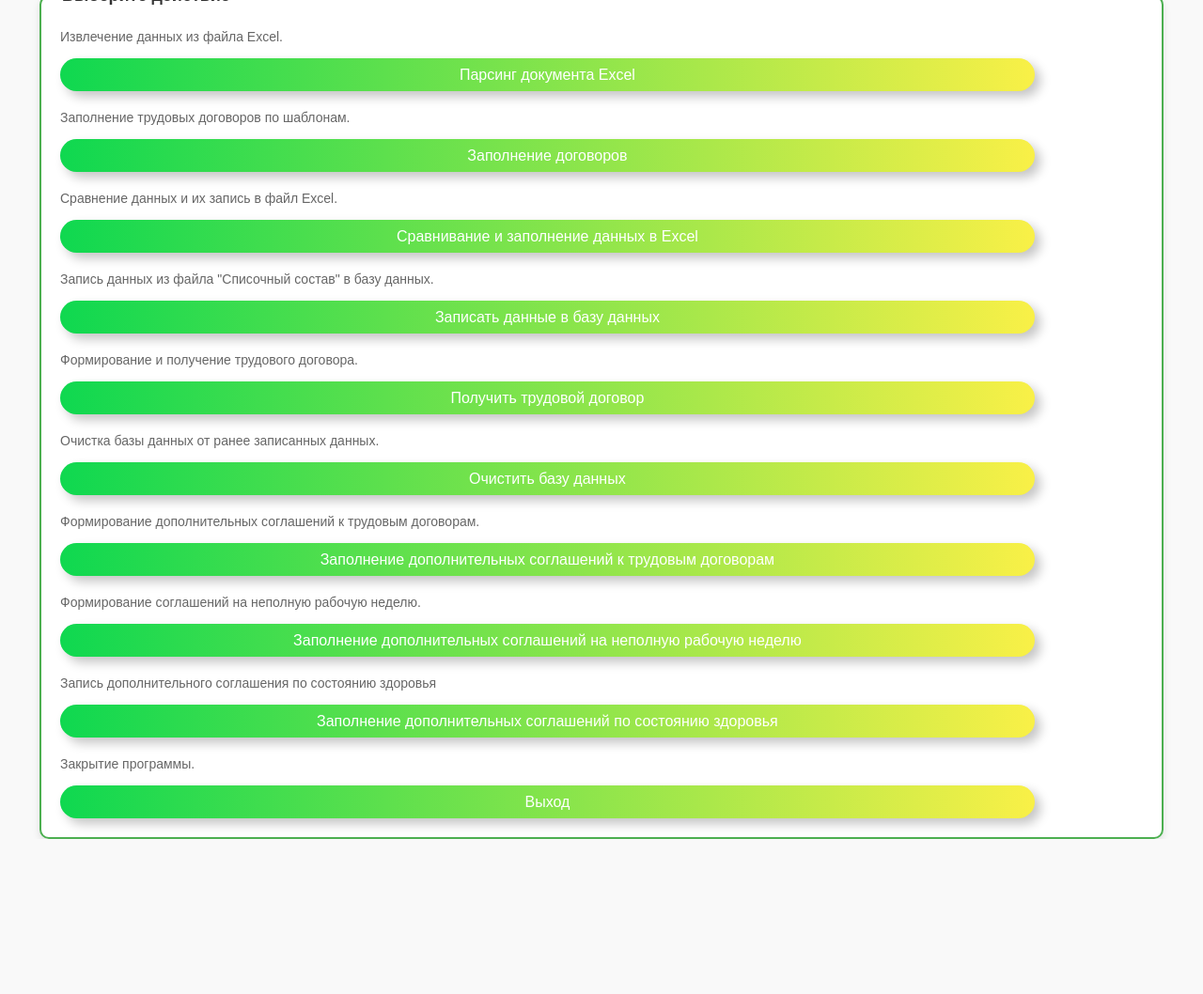
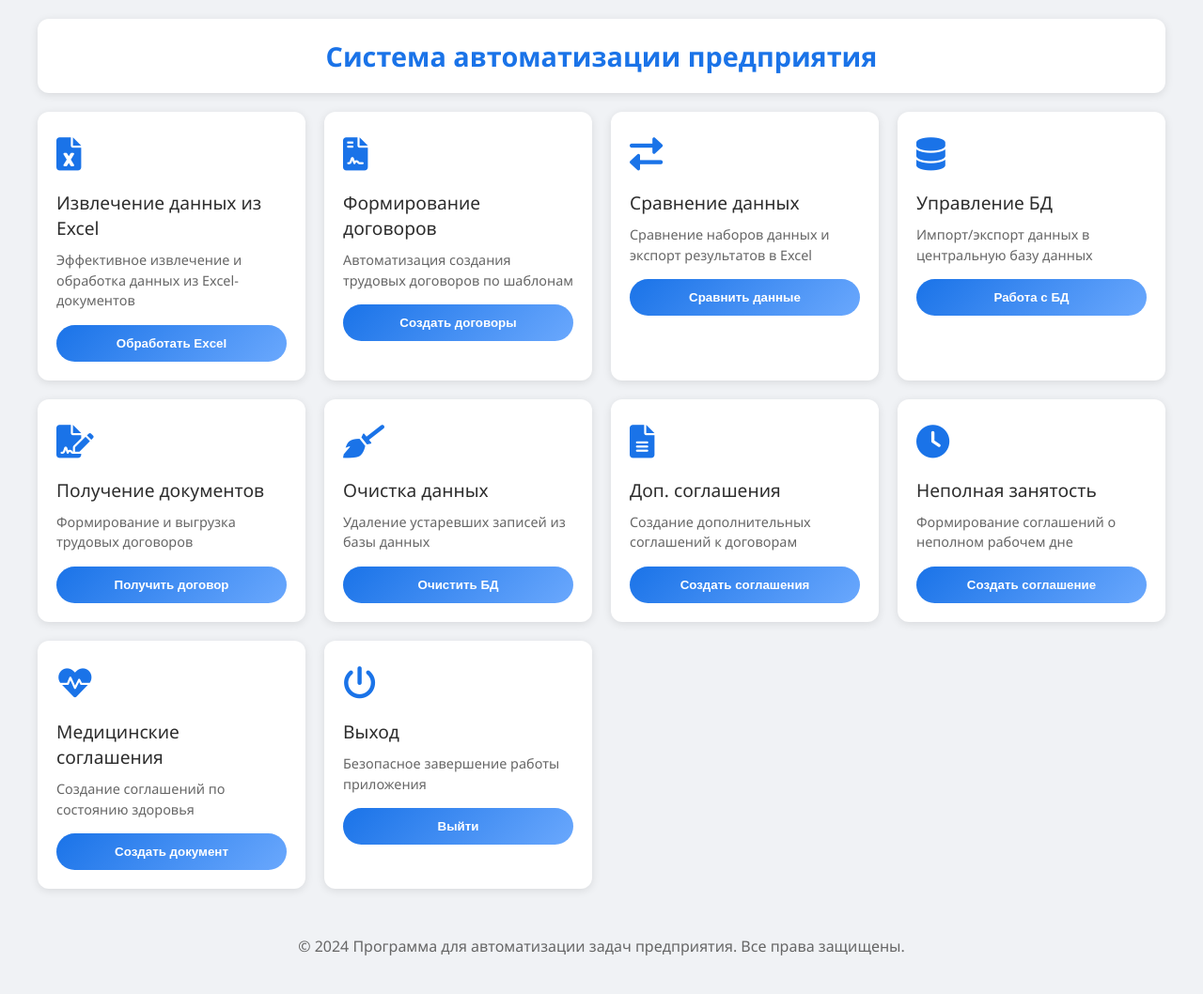
Before and after one commit to PyRusAdmin/filling-out-employment-contracts-by.-PyRusAdmin, a FastAPI app: page / in a window 1280 px wide. Shown: the whole page at 94% size. Before the commit the page ends 893 px from the top, so only its background shows below. Run offline with FastAPI, Linux system fonts and the light colour scheme.

Commit message:
Изменен внешний вид проекта.

```diff
--- a/templates/index.html
+++ b/templates/index.html
@@ -1,149 +1,207 @@
 <!DOCTYPE html>
-<html lang="en">
+<html lang="ru">
 <head>
     <meta charset="UTF-8">
-    <meta name="viewport" content="width=device-width, initial-scale=1.0"> <!-- Добавляем viewport для адаптивности -->
-    <title>Программа для автоматизации задач</title>
+    <meta name="viewport" content="width=device-width, initial-scale=1.0">
+    <title>Программа для автоматизации задач предприятия</title>
+    <link rel="stylesheet" href="https://cdnjs.cloudflare.com/ajax/libs/font-awesome/6.0.0/css/all.min.css">
     <style>
-        /* Основные стили */
         body {
-            font-family: Arial, sans-serif;
+            font-family: 'Segoe UI', Tahoma, Geneva, Verdana, sans-serif;
             margin: 0;
-            padding: 0;
-            background-color: #f9f9f9;
+            padding: 20px;
+            background-color: #f0f2f5;
             color: #333;
-            display: flex;
-            justify-content: center;
-            align-items: center;
-            height: 100vh;
-            flex-direction: column; /* Центрирование по вертикали */
+            min-height: 100vh;
+        }
+
+        .app-container {
+            max-width: 1200px;
+            margin: 0 auto;
+        }
+
+        header {
+            background: white;
+            padding: 20px;
+            border-radius: 12px;
+            box-shadow: 0 2px 10px rgba(0,0,0,0.1);
+            margin-bottom: 20px;
         }
 
         h1 {
+            color: #1a73e8;
+            font-size: 1.8em;
+            margin: 0;
             text-align: center;
-            margin-bottom: 20px;
-            color: #4caf50;
         }
 
-        fieldset {
-            border: 2px solid #4caf50;
-            border-radius: 10px;
-            padding: 20px;
-            max-width: 90%; /* Адаптивная ширина */
-            width: 100%;
-            background-color: #fff;
-            box-shadow: 0 4px 8px rgba(0, 0, 0, 0.1);
+        .grid-container {
+            display: grid;
+            grid-template-columns: repeat(auto-fit, minmax(280px, 1fr));
+            gap: 20px;
         }
 
-        legend {
-            font-size: 18px;
-            color: #333;
-            font-weight: bold;
+        .feature-card {
+            background: white;
+            border-radius: 12px;
+            padding: 20px;
+            box-shadow: 0 2px 10px rgba(0,0,0,0.1);
+            transition: transform 0.2s;
         }
 
-        form {
-            display: grid;
-            gap: 15px;
+        .feature-card:hover {
+            transform: translateY(-5px);
         }
 
-        button {
-            width: 90%; /* Занимает всю доступную ширину */
-            height: 35px;
-            border: none;
-            border-radius: 30px;
-            font-size: 16px;
-            font-family: inherit;
-            color: #fff;
-            cursor: pointer;
-            position: relative;
-            overflow: hidden;
-            z-index: 1;
-            transition: transform 0.3s ease;
-            background-image: linear-gradient(to right, #0fd850 0%, #f9f047 100%);
-            box-shadow: 6px 6px 12px #c5c5c5, -6px -6px 12px #ffffff;
+        .feature-icon {
+            font-size: 2.2em;
+            color: #1a73e8;
+            margin-bottom: 15px;
         }
 
-        button:hover {
-            transform: scale(1.05);
+        .feature-title {
+            font-size: 1.2em;
+            color: #2d2d2d;
+            margin: 10px 0;
         }
 
-        button::before {
-            content: '';
-            width: 0;
-            height: 100%;
-            border-radius: 30px;
-            position: absolute;
-            top: 0;
-            left: 0;
-            background-image: linear-gradient(to right, #00b894 0%, #ffbe76 100%);
-            transition: width 0.5s ease;
-            z-index: -1;
+        .feature-description {
+            color: #666;
+            font-size: 0.9em;
+            line-height: 1.5;
         }
 
-        button:hover::before {
+        .action-button {
             width: 100%;
+            padding: 12px;
+            background: linear-gradient(135deg, #1a73e8, #6aa8fd);
+            border: none;
+            border-radius: 25px;
+            color: white;
+            font-weight: 600;
+            cursor: pointer;
+            transition: 0.3s;
+            margin-top: 15px;
         }
 
-        .description {
-            font-size: 14px;
-            color: #666;
-            margin: 5px 0 0;
-            word-wrap: break-word; /* Перенос текста при необходимости */
+        .action-button:hover {
+            background: linear-gradient(135deg, #1557b0, #4a8df7);
         }
 
-        /* Медиа-запросы для маленьких экранов */
-        @media (max-width: 600px) {
-            button {
-                height: 40px; /* Уменьшаем высоту кнопок */
-                font-size: 14px; /* Уменьшаем размер шрифта */
+        footer {
+            text-align: center;
+            margin-top: 30px;
+            padding: 20px;
+            color: #666;
+        }
+
+        @media (max-width: 768px) {
+            h1 {
+                font-size: 1.5em;
             }
 
-            .description {
-                font-size: 12px; /* Уменьшаем размер шрифта описания */
+            .feature-card {
+                padding: 15px;
+            }
+
+            .action-button {
+                padding: 10px;
+                font-size: 0.9em;
             }
         }
     </style>
 </head>
 <body>
-<h1>Программа для автоматизации задач</h1>
-<fieldset>
-    <legend>Выберите действие</legend>
-    <form method="post" action="{{ url_for('action') }}">
-        <div class="description">Извлечение данных из файла Excel.</div>
-        <button type="submit" name="user_input" value="1">Парсинг документа Excel</button>
+    <div class="app-container">
+        <header>
+            <h1>Система автоматизации предприятия</h1>
+        </header>
 
-        <div class="description">Заполнение трудовых договоров по шаблонам.</div>
-        <button type="submit" name="user_input" value="2">Заполнение договоров</button>
+        <div class="grid-container">
+            <div class="feature-card">
+                <div class="feature-icon"><i class="fas fa-file-excel"></i></div>
+                <div class="feature-title">Извлечение данных из Excel</div>
+                <div class="feature-description">Эффективное извлечение и обработка данных из Excel-документов</div>
+                <button class="action-button" onclick="handleAction(1)">Обработать Excel</button>
+            </div>
 
-        <div class="description">Сравнение данных и их запись в файл Excel.</div>
-        <button type="submit" name="user_input" value="3">Сравнивание и заполнение данных в Excel</button>
+            <div class="feature-card">
+                <div class="feature-icon"><i class="fas fa-file-contract"></i></div>
+                <div class="feature-title">Формирование договоров</div>
+                <div class="feature-description">Автоматизация создания трудовых договоров по шаблонам</div>
+                <button class="action-button" onclick="handleAction(2)">Создать договоры</button>
+            </div>
 
-        <div class="description">Запись данных из файла "Списочный состав" в базу данных.</div>
-        <button type="button" onclick="window.location.href='/import_excel_form'">Записать данные в базу данных</button>
+            <div class="feature-card">
+                <div class="feature-icon"><i class="fas fa-exchange-alt"></i></div>
+                <div class="feature-title">Сравнение данных</div>
+                <div class="feature-description">Сравнение наборов данных и экспорт результатов в Excel</div>
+                <button class="action-button" onclick="handleAction(3)">Сравнить данные</button>
+            </div>
 
-        <div class="description">Формирование и получение трудового договора.</div>
-        <button type="submit" name="user_input" value="5">Получить трудовой договор</button>
+            <div class="feature-card">
+                <div class="feature-icon"><i class="fas fa-database"></i></div>
+                <div class="feature-title">Управление БД</div>
+                <div class="feature-description">Импорт/экспорт данных в центральную базу данных</div>
+                <button class="action-button" onclick="location.href='/import_excel_form'">Работа с БД</button>
+            </div>
 
-        <div class="description">Очистка базы данных от ранее записанных данных.</div>
-        <button type="submit" name="user_input" value="7">Очистить базу данных</button>
+            <div class="feature-card">
+                <div class="feature-icon"><i class="fas fa-file-signature"></i></div>
+                <div class="feature-title">Получение документов</div>
+                <div class="feature-description">Формирование и выгрузка трудовых договоров</div>
+                <button class="action-button" onclick="handleAction(5)">Получить договор</button>
+            </div>
 
-        <div class="description">Формирование дополнительных соглашений к трудовым договорам.</div>
-        <button type="submit" name="user_input" value="8">Заполнение дополнительных соглашений к трудовым договорам
-        </button>
+            <div class="feature-card">
+                <div class="feature-icon"><i class="fas fa-broom"></i></div>
+                <div class="feature-title">Очистка данных</div>
+                <div class="feature-description">Удаление устаревших записей из базы данных</div>
+                <button class="action-button" onclick="handleAction(7)">Очистить БД</button>
+            </div>
 
-        <div class="description">Формирование соглашений на неполную рабочую неделю.</div>
-        <button type="submit" name="user_input" value="9">Заполнение дополнительных соглашений на неполную рабочую
-            неделю
-        </button>
+            <div class="feature-card">
+                <div class="feature-icon"><i class="fas fa-file-alt"></i></div>
+                <div class="feature-title">Доп. соглашения</div>
+                <div class="feature-description">Создание дополнительных соглашений к договорам</div>
+                <button class="action-button" onclick="handleAction(8)">Создать соглашения</button>
+            </div>
 
-        <div class="description">Запись дополнительного соглашения по состоянию здоровья</div>
-        <button type="submit" name="user_input" value="10">Заполнение дополнительных соглашений по состоянию здоровья
-        </button>
+            <div class="feature-card">
+                <div class="feature-icon"><i class="fas fa-clock"></i></div>
+                <div class="feature-title">Неполная занятость</div>
+                <div class="feature-description">Формирование соглашений о неполном рабочем дне</div>
+                <button class="action-button" onclick="handleAction(9)">Создать соглашение</button>
+            </div>
 
-        <div class="description">Закрытие программы.</div>
-        <button type="submit" name="user_input" value="6">Выход</button>
+            <div class="feature-card">
+                <div class="feature-icon"><i class="fas fa-heartbeat"></i></div>
+                <div class="feature-title">Медицинские соглашения</div>
+                <div class="feature-description">Создание соглашений по состоянию здоровья</div>
+                <button class="action-button" onclick="handleAction(10)">Создать документ</button>
+            </div>
 
-    </form>
-</fieldset>
+            <div class="feature-card">
+                <div class="feature-icon"><i class="fas fa-power-off"></i></div>
+                <div class="feature-title">Выход</div>
+                <div class="feature-description">Безопасное завершение работы приложения</div>
+                <button class="action-button" onclick="handleAction(6)">Выйти</button>
+            </div>
+        </div>
+
+        <footer>
+            © 2024 Программа для автоматизации задач предприятия. Все права защищены.
+        </footer>
+    </div>
+
+    <script>
+        function handleAction(actionId) {
+            // Логика обработки действий
+            console.log(`Действие ${actionId} выполнено`);
+            // Пример отправки формы:
+            // document.forms[0].user_input.value = actionId;
+            // document.forms[0].submit();
+        }
+    </script>
 </body>
 </html>
```
Also changed, not shown: README.md.
